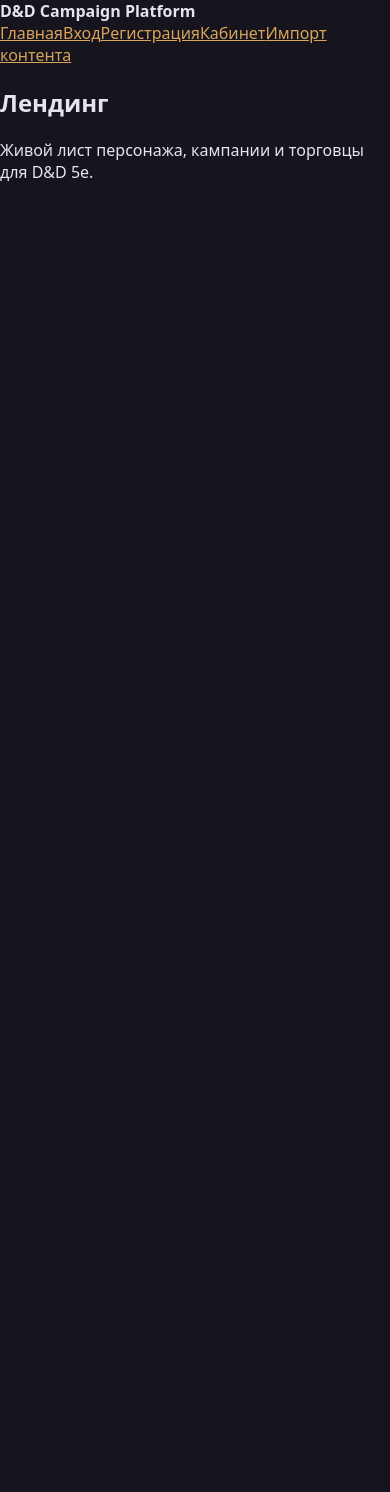
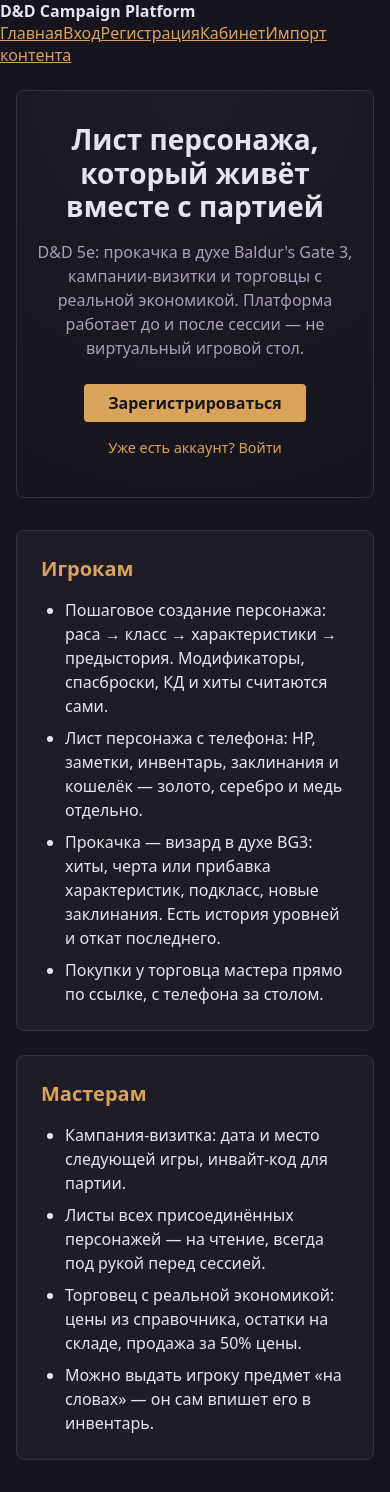
Before and after one commit to Dezodemius/dndshing, a React (Vite) app in the folder frontend/: page / in a window 390 px wide. Before the commit the page ends 844 px from the top, so only its background shows below. Built offline with nearby package versions, Linux system fonts and the light colour scheme.

Commit message:
Add landing page content (DND-080)
Replace the DND-003 placeholder with the public landing: hero pitch,
player/GM feature sections grounded in BR US-2..US-11, and CTA links
to /register and /login. Pure CSS on existing dark-theme tokens, no
stock imagery — keeps the mobile Lighthouse budget cheap.

```diff
--- a/frontend/src/i18n/locales/ru.json
+++ b/frontend/src/i18n/locales/ru.json
@@ -11,8 +11,30 @@
   },
   "pages": {
     "landing": {
-      "title": "Лендинг",
-      "description": "Живой лист персонажа, кампании и торговцы для D&D 5e."
+      "hero": {
+        "title": "Лист персонажа, который живёт вместе с партией",
+        "subtitle": "D&D 5e: прокачка в духе Baldur's Gate 3, кампании-визитки и торговцы с реальной экономикой. Платформа работает до и после сессии — не виртуальный игровой стол.",
+        "ctaPrimary": "Зарегистрироваться",
+        "ctaSecondary": "Уже есть аккаунт? Войти"
+      },
+      "players": {
+        "title": "Игрокам",
+        "items": [
+          "Пошаговое создание персонажа: раса → класс → характеристики → предыстория. Модификаторы, спасброски, КД и хиты считаются сами.",
+          "Лист персонажа с телефона: HP, заметки, инвентарь, заклинания и кошелёк — золото, серебро и медь отдельно.",
+          "Прокачка — визард в духе BG3: хиты, черта или прибавка характеристик, подкласс, новые заклинания. Есть история уровней и откат последнего.",
+          "Покупки у торговца мастера прямо по ссылке, с телефона за столом."
+        ]
+      },
+      "masters": {
+        "title": "Мастерам",
+        "items": [
+          "Кампания-визитка: дата и место следующей игры, инвайт-код для партии.",
+          "Листы всех присоединённых персонажей — на чтение, всегда под рукой перед сессией.",
+          "Торговец с реальной экономикой: цены из справочника, остатки на складе, продажа за 50% цены.",
+          "Можно выдать игроку предмет «на словах» — он сам впишет его в инвентарь."
+        ]
+      }
     },
     "login": {
       "title": "Вход"
--- /dev/null
+++ b/frontend/src/routes/pages/LandingPage.css
@@ -0,0 +1,110 @@
+.landing {
+  display: flex;
+  flex-direction: column;
+  gap: var(--space-5);
+  padding: var(--space-4) var(--space-3) var(--space-5);
+}
+
+.landing__hero {
+  display: flex;
+  flex-direction: column;
+  gap: var(--space-3);
+  padding: var(--space-5) var(--space-3);
+  text-align: center;
+  border-radius: var(--radius-md);
+  border: 1px solid var(--color-border);
+  background: radial-gradient(circle at 50% 0%, var(--color-surface), var(--color-bg));
+}
+
+.landing__title {
+  margin: 0;
+  font-size: 1.75rem;
+  line-height: 1.2;
+}
+
+.landing__subtitle {
+  margin: 0 auto;
+  max-width: 40rem;
+  color: var(--color-text-muted);
+  font-size: 1rem;
+  line-height: 1.5;
+}
+
+.landing__cta-group {
+  display: flex;
+  flex-direction: column;
+  align-items: center;
+  gap: var(--space-2);
+  margin-top: var(--space-2);
+}
+
+.landing__cta {
+  display: inline-block;
+  padding: var(--space-2) var(--space-4);
+  border-radius: var(--radius-sm);
+  font-weight: 600;
+  text-decoration: none;
+}
+
+.landing__cta--primary {
+  background: var(--color-accent-strong);
+  color: var(--color-bg);
+}
+
+.landing__cta--secondary {
+  color: var(--color-accent-strong);
+  font-size: 0.9rem;
+  font-weight: 400;
+}
+
+.landing__cta:focus-visible {
+  outline: 2px solid var(--color-accent-strong);
+  outline-offset: 2px;
+}
+
+.landing__audiences {
+  display: grid;
+  grid-template-columns: 1fr;
+  gap: var(--space-4);
+}
+
+.landing__card {
+  padding: var(--space-4);
+  border-radius: var(--radius-md);
+  border: 1px solid var(--color-border);
+  background: var(--color-surface);
+}
+
+.landing__card-title {
+  margin: 0 0 var(--space-3);
+  font-size: 1.25rem;
+  color: var(--color-accent-strong);
+}
+
+.landing__list {
+  margin: 0;
+  padding-left: var(--space-4);
+  display: flex;
+  flex-direction: column;
+  gap: var(--space-2);
+  line-height: 1.5;
+}
+
+@media (min-width: 700px) {
+  .landing {
+    padding: var(--space-5);
+  }
+
+  .landing__title {
+    font-size: 2.25rem;
+  }
+
+  .landing__cta-group {
+    flex-direction: row;
+    justify-content: center;
+  }
+
+  .landing__audiences {
+    grid-template-columns: 1fr 1fr;
+  }
+}
--- a/frontend/src/routes/pages/LandingPage.tsx
+++ b/frontend/src/routes/pages/LandingPage.tsx
@@ -1,12 +1,51 @@
+import { Link } from 'react-router-dom'
 import { useTranslation } from 'react-i18next'
+import './LandingPage.css'
 
 export default function LandingPage() {
   const { t } = useTranslation()
 
+  const playerItems = t('pages.landing.players.items', { returnObjects: true }) as string[]
+  const masterItems = t('pages.landing.masters.items', { returnObjects: true }) as string[]
+
   return (
-    <section>
-      <h1>{t('pages.landing.title')}</h1>
-      <p>{t('pages.landing.description')}</p>
-    </section>
+    <div className="landing">
+      <section className="landing__hero">
+        <h1 className="landing__title">{t('pages.landing.hero.title')}</h1>
+        <p className="landing__subtitle">{t('pages.landing.hero.subtitle')}</p>
+        <div className="landing__cta-group">
+          <Link className="landing__cta landing__cta--primary" to="/register">
+            {t('pages.landing.hero.ctaPrimary')}
+          </Link>
+          <Link className="landing__cta landing__cta--secondary" to="/login">
+            {t('pages.landing.hero.ctaSecondary')}
+          </Link>
+        </div>
+      </section>
+
+      <div className="landing__audiences">
+        <section className="landing__card" aria-labelledby="landing-players-title">
+          <h2 id="landing-players-title" className="landing__card-title">
+            {t('pages.landing.players.title')}
+          </h2>
+          <ul className="landing__list">
+            {playerItems.map((item) => (
+              <li key={item}>{item}</li>
+            ))}
+          </ul>
+        </section>
+
+        <section className="landing__card" aria-labelledby="landing-masters-title">
+          <h2 id="landing-masters-title" className="landing__card-title">
+            {t('pages.landing.masters.title')}
+          </h2>
+          <ul className="landing__list">
+            {masterItems.map((item) => (
+              <li key={item}>{item}</li>
+            ))}
+          </ul>
+        </section>
+      </div>
+    </div>
   )
 }
```
